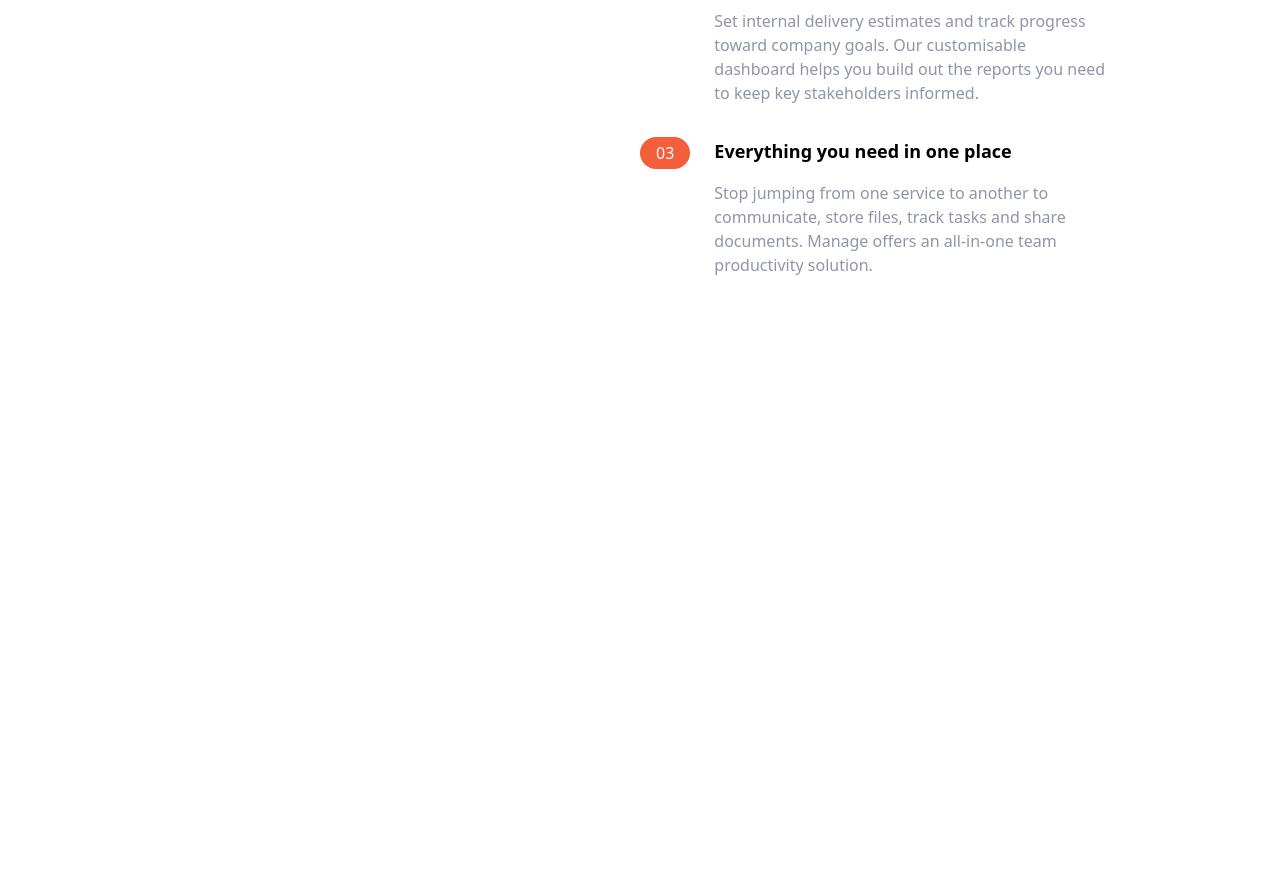
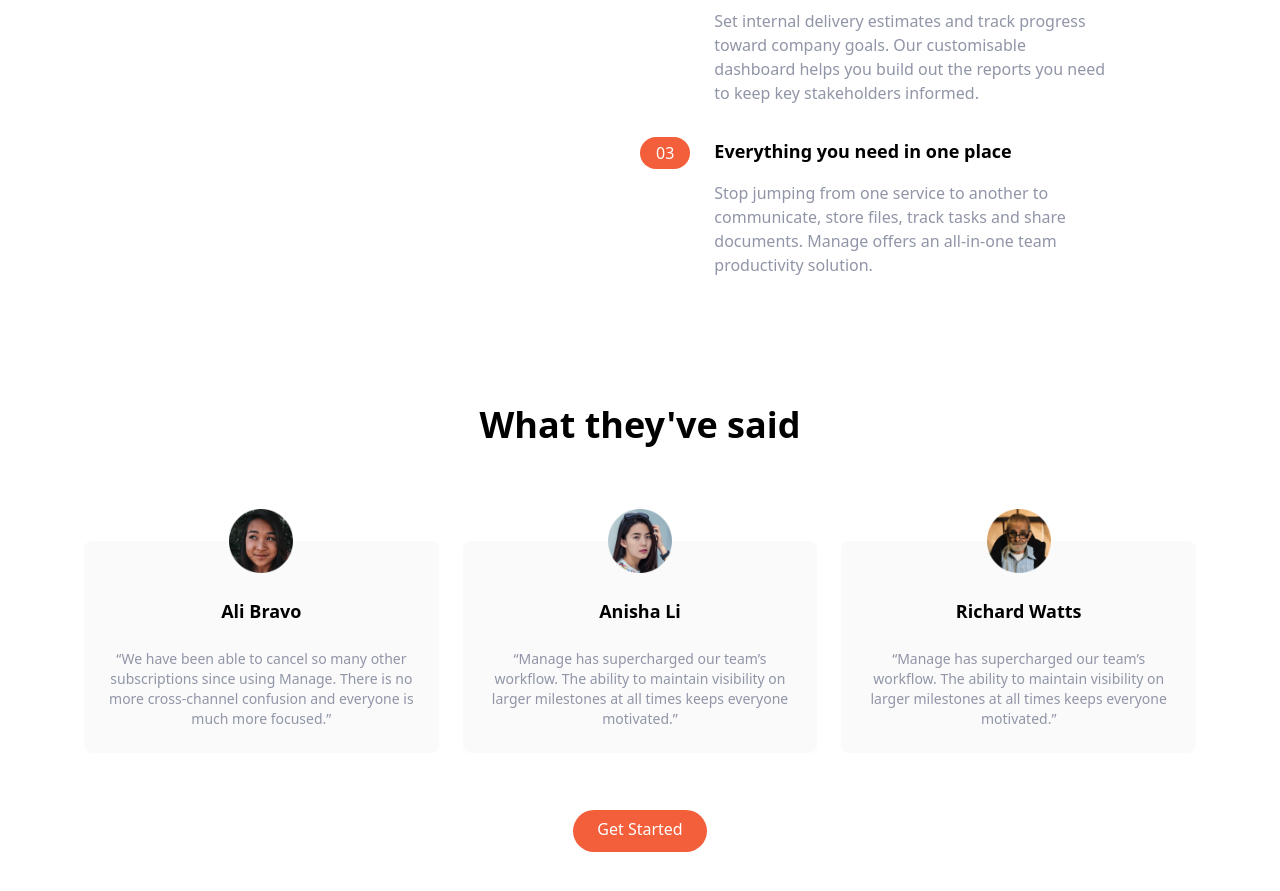
Before and after one commit to GrzegorzBanaszak/manager_loading_page, a website: page index.html in a window 1280 px wide. Shown: the part 863-1754 px from the top of the page. Before the commit the page ends 1140 px from the top, so only its background shows below. Drawn offline with Linux system fonts and the light colour scheme.

Commit message:
Add testimonials

```diff
--- a/index.html
+++ b/index.html
@@ -163,5 +163,59 @@
         </div>
       </div>
     </section>
+    <!--Testimonials-->
+    <section id="testimonials">
+      <div class="max-w-6xl px-5 mx-auto mt-32 text-center">
+        <!--Heading-->
+        <h2 class="text-4xl font-bold text-center">What they've said</h2>
+        <!--Testimonials Container-->
+        <div class="flex felx-col mt-24 md:flex-row md:space-x-6">
+          <!--Testimonial 1-->
+          <div
+            class="flex flex-col items-center p-6 space-y-6 rounded-lg bg-veryLightGray md:w-1/3"
+          >
+            <img src="images/avatar-ali.png" class="w-16 -mt-14" alt="" />
+            <h5 class="text-lg font-bold">Ali Bravo</h5>
+            <p class="text-sm text-darkGrayishBlue">
+              “We have been able to cancel so many other subscriptions since
+              using Manage. There is no more cross-channel confusion and
+              everyone is much more focused.”
+            </p>
+          </div>
+          <!--Testimonial 2-->
+          <div
+            class="hidden md:flex flex-col items-center p-6 space-y-6 rounded-lg bg-veryLightGray md:w-1/3"
+          >
+            <img src="images/avatar-anisha.png" class="w-16 -mt-14" alt="" />
+            <h5 class="text-lg font-bold">Anisha Li</h5>
+            <p class="text-sm text-darkGrayishBlue">
+              “Manage has supercharged our team’s workflow. The ability to
+              maintain visibility on larger milestones at all times keeps
+              everyone motivated.”
+            </p>
+          </div>
+          <!--Testimonial 3-->
+          <div
+            class="hidden md:flex flex-col items-center p-6 space-y-6 rounded-lg bg-veryLightGray md:w-1/3"
+          >
+            <img src="images/avatar-richard.png" class="w-16 -mt-14" alt="" />
+            <h5 class="text-lg font-bold">Richard Watts</h5>
+            <p class="text-sm text-darkGrayishBlue">
+              “Manage has supercharged our team’s workflow. The ability to
+              maintain visibility on larger milestones at all times keeps
+              everyone motivated.”
+            </p>
+          </div>
+        </div>
+        <!--Button-->
+        <div class="my-16">
+          <a
+            href="#"
+            class="p-3 px-6 pt-2 text-white bg-brightRed rounded-full hover:bg-brightRedLight"
+            >Get Started</a
+          >
+        </div>
+      </div>
+    </section>
   </body>
 </html>
```
Also changed, not shown: css/main.css.
